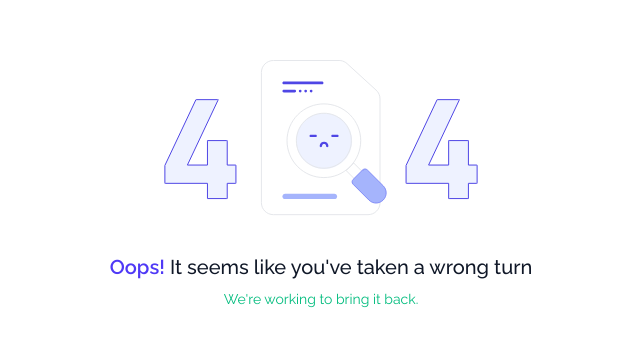
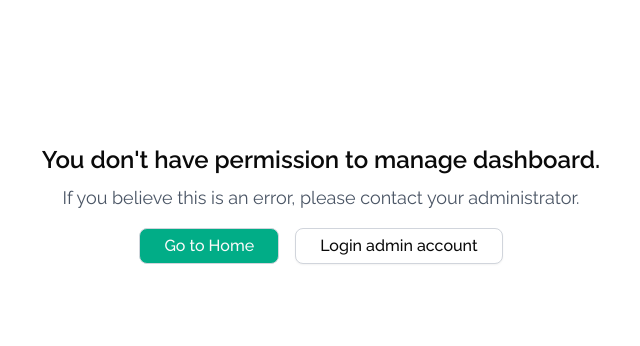
Before and after one commit to intechskydeveloper/boxo-packaging, a Next.js app: page /forbidden in a window 1280 px wide. Before the commit this address had no page. Shown: the part 196-542 px from the top of the page, without its empty margins (319-959 px from the left). Built offline with nearby package versions, Linux system fonts and the light colour scheme; no server answers.

Commit message:
The Admin role base authentication is ready... But! be aware of any flaw...

```diff
--- a/app/(admin)/auth/sign-in/page.tsx
+++ b/app/(admin)/auth/sign-in/[[...rest]]/page.tsx
@@ -1,9 +1,9 @@
-import { SignUp } from "@clerk/nextjs";
+import { SignIn } from "@clerk/nextjs";
 
 export default function SignUpPage() {
   return (
     <div className="flex flex-row w-full h-screen items-center justify-center max-w-full mx-auto">
-      <SignUp />;
+      <SignIn afterSignOutUrl={"/dashboard"} />;
     </div>
   );
 }
--- a/app/(admin)/dashboard/page.tsx
+++ b/app/(admin)/dashboard/page.tsx
@@ -4,9 +4,14 @@ import {
   ResizablePanel,
   ResizablePanelGroup,
 } from "@/components/ui/resizable";
+import { checkRole } from "@/utils/roles";
+import { toast } from "sonner";
+import DontHasPerm from "@/components/dashboard/DontHasPerm";
 
-const page = () => {
-  return (
+const page = async () => {
+  const isAdmin = await checkRole("admin");
+
+  return isAdmin ? (
     <ResizablePanelGroup
       direction="vertical"
       className="min-h-screen max-w-md rounded-lg border md:min-w-full"
@@ -23,6 +28,8 @@ const page = () => {
         </div>
       </ResizablePanel>
     </ResizablePanelGroup>
+  ) : (
+    <DontHasPerm />
   );
 };
 
--- /dev/null
+++ b/app/(admin)/forbidden/page.tsx
@@ -0,0 +1,8 @@
+import DontHasPerm from "@/components/dashboard/DontHasPerm";
+import React from "react";
+
+const page = () => {
+  return <DontHasPerm />;
+};
+
+export default page;
--- a/app/(admin)/layout.tsx
+++ b/app/(admin)/layout.tsx
@@ -4,6 +4,7 @@ import "../globals.css";
 import { Analytics } from "@vercel/analytics/next";
 import Sidebar from "@/components/layout/Sidebar";
 import AuthNav from "@/components/dashboard/AuthNav";
+import SidebarWrapper from "@/components/layout/SidebarWrapper";
 
 export const metadata: Metadata = {
   title: "Admin Boxo Packaging",
@@ -16,14 +17,11 @@ export default function RootLayout({
   children: React.ReactNode;
 }>) {
   return (
-    <ClerkProvider>
+    <ClerkProvider signInForceRedirectUrl={"/dashboard"}>
       <main className="relative flex w-full max-w-[1370px]">
         <AuthNav />
-        <SignedIn>
-          <Sidebar />
-        </SignedIn>
+        <SidebarWrapper />
         <>{children}</>
-        <Analytics />
       </main>
     </ClerkProvider>
   );
--- a/app/actions/sub-category.ts
+++ b/app/actions/sub-category.ts
@@ -91,7 +91,7 @@ export async function getFeaturedSubCategories() {
   }
 }
 
-export async function getSubCategoryWithProducts(subCategoryId: string) {
+export async function getSubCategoryWithProducts(subCategoryId: any) {
   try {
     const subCategory = await prisma.subCategory.findUnique({
       where: { id: subCategoryId },
--- /dev/null
+++ b/components/dashboard/DontHasPerm.tsx
@@ -0,0 +1,36 @@
+import React from "react";
+import ButtonLink from "../Common/ButtonLink";
+import { SignedIn } from "@clerk/nextjs";
+
+const DontHasPerm = async () => {
+  return (
+    <div className="flex flex-col items-center mx-auto justify-center min-h-screen">
+      <div className="text-center">
+        <p className="text-2xl font-semibold mb-2">
+          You don't have permission to manage dashboard.
+        </p>
+        <p className="text-lg text-gray-600 mb-4">
+          If you believe this is an error, please contact your administrator.
+        </p>
+        <div className="space-x-4">
+          <ButtonLink
+            href="/"
+            className="px-6 py-3 border border-gray-300 text-base font-medium rounded-md "
+            variant={"default"}
+          >
+            Go to Home
+          </ButtonLink>
+          <ButtonLink
+            href="/auth/sign-in"
+            className="px-6 py-3 border border-gray-300 text-base font-medium rounded-md "
+            variant={"outline"}
+          >
+            Login admin account
+          </ButtonLink>
+        </div>
+      </div>
+    </div>
+  );
+};
+
+export default DontHasPerm;
--- /dev/null
+++ b/components/layout/SidebarWrapper.tsx
@@ -0,0 +1,21 @@
+"use client";
+
+import Sidebar from "@/components/layout/Sidebar";
+import { useUser } from "@clerk/nextjs";
+import React from "react";
+
+const SidebarWithRoles = () => {
+  const { user, isLoaded } = useUser();
+
+  // Wait until user data is loaded before rendering
+  if (!isLoaded) {
+    return null;
+  }
+
+  // Check the publicMetadata for the "role" property
+  const isAdmin = user?.publicMetadata?.role === "admin";
+
+  return <>{isAdmin && <Sidebar />}</>;
+};
+
+export default SidebarWithRoles;
--- a/middleware.ts
+++ b/middleware.ts
@@ -9,7 +9,7 @@ export default clerkMiddleware(async (auth, req) => {
     isAdminRoute(req) &&
     (await auth()).sessionClaims?.metadata?.role !== "admin"
   ) {
-    const url = new URL("/sign-in", req.url);
+    const url = new URL("/auth/sign-in", req.url);
     return NextResponse.redirect(url);
   }
 });
--- a/utils/roles.ts
+++ b/utils/roles.ts
@@ -3,5 +3,5 @@ import { auth } from "@clerk/nextjs/server";
 
 export const checkRole = async (role: Roles) => {
   const { sessionClaims } = await auth();
-  return sessionClaims?.metadata.role === role;
+  return sessionClaims?.metadata.role == role;
 };
```
